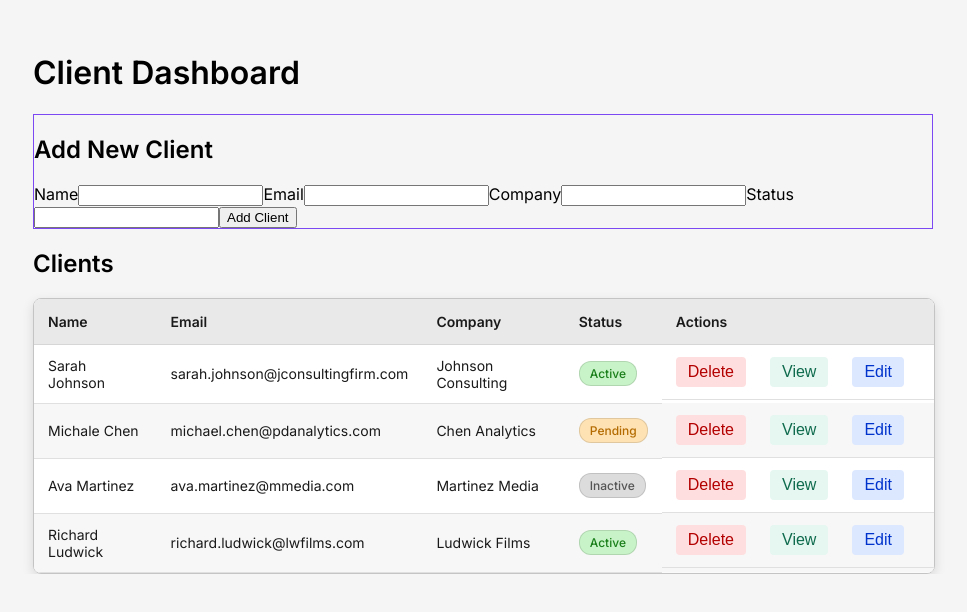
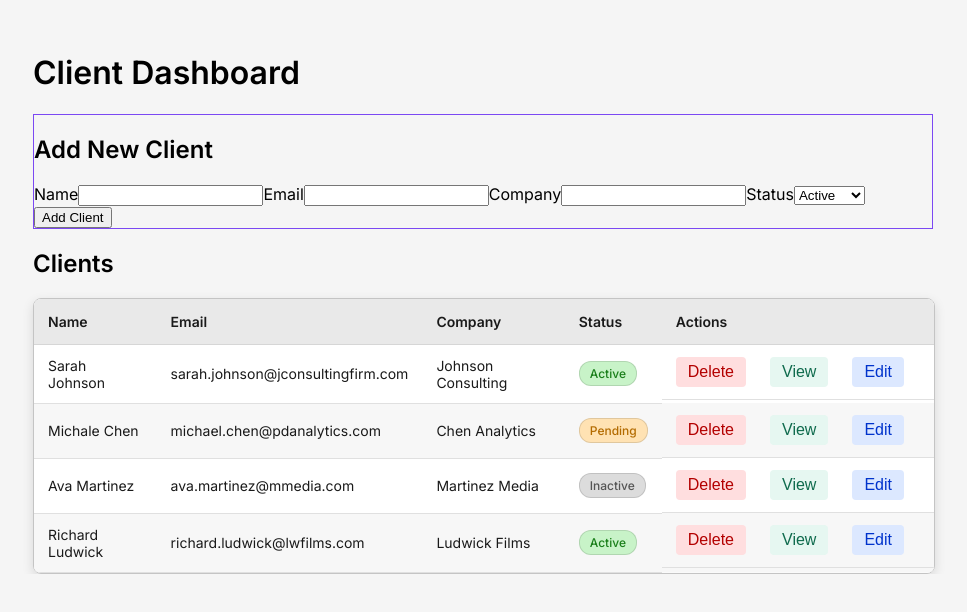
Before and after one commit to FixedBits/client-dashboard, a React (Vite) app: page / in a window 1280 px wide. Shown: the top 612 px of the page, without its empty margins (157-1124 px from the left). Built offline with nearby package versions, Linux system fonts and the light colour scheme.

Commit message:
Converted Status input into Select (Dropdown menu)

```diff
--- a/src/components/ClientForm.jsx
+++ b/src/components/ClientForm.jsx
@@ -49,7 +49,11 @@ function ClientForm({ onAddClient }) {
       </label>
       <label>
         Status
-        <input type="text" value={status} onChange={(e) => setStatus(e.target.value)} />
+        <select type="text" value={status} onChange={(e) => setStatus(e.target.value)}>
+          <option value="Active">Active</option>
+          <option value="Pending">Pending</option>
+          <option value="Inactive">Inactive</option>
+        </select>
       </label>
 
       <button type="submit">Add Client</button>
--- a/src/components/ClientRow.jsx
+++ b/src/components/ClientRow.jsx
@@ -28,7 +28,17 @@ function ClientRow({ name, email, company, status, actions, createdAt, updatedAt
         <td data-label="Name">{isEditing ? <input value={editName} onChange={(e) => setEditName(e.target.value)} /> : name}</td>
         <td data-label="Email">{isEditing ? <input value={editEmail} onChange={(e) => setEditEmail(e.target.value)} /> : email}</td>
         <td data-label="Company">{isEditing ? <input value={editCompany} onChange={(e) => setEditCompany(e.target.value)} /> : company}</td>
-        <td data-label="Status">{isEditing ? <input value={editStatus} onChange={(e) => setEditStatus(e.target.value)} /> : <span className={`status-badge status-${status.trim().toLowerCase()}`}>{status}</span>}</td>
+        <td data-label="Status">
+          {isEditing ? (
+            <select value={editStatus} onChange={(e) => setEditStatus(e.target.value)}>
+              <option value="Active">Active</option>
+              <option value="Pending ">Pending</option>
+              <option value="Inactive">Inactive</option>
+            </select>
+          ) : (
+            <span className={`status-badge status-${status.trim().toLowerCase()}`}>{status}</span>
+          )}
+        </td>
 
         <td data-label="Actions" className="actions-cell">
           {actions.map((action) => (
```
